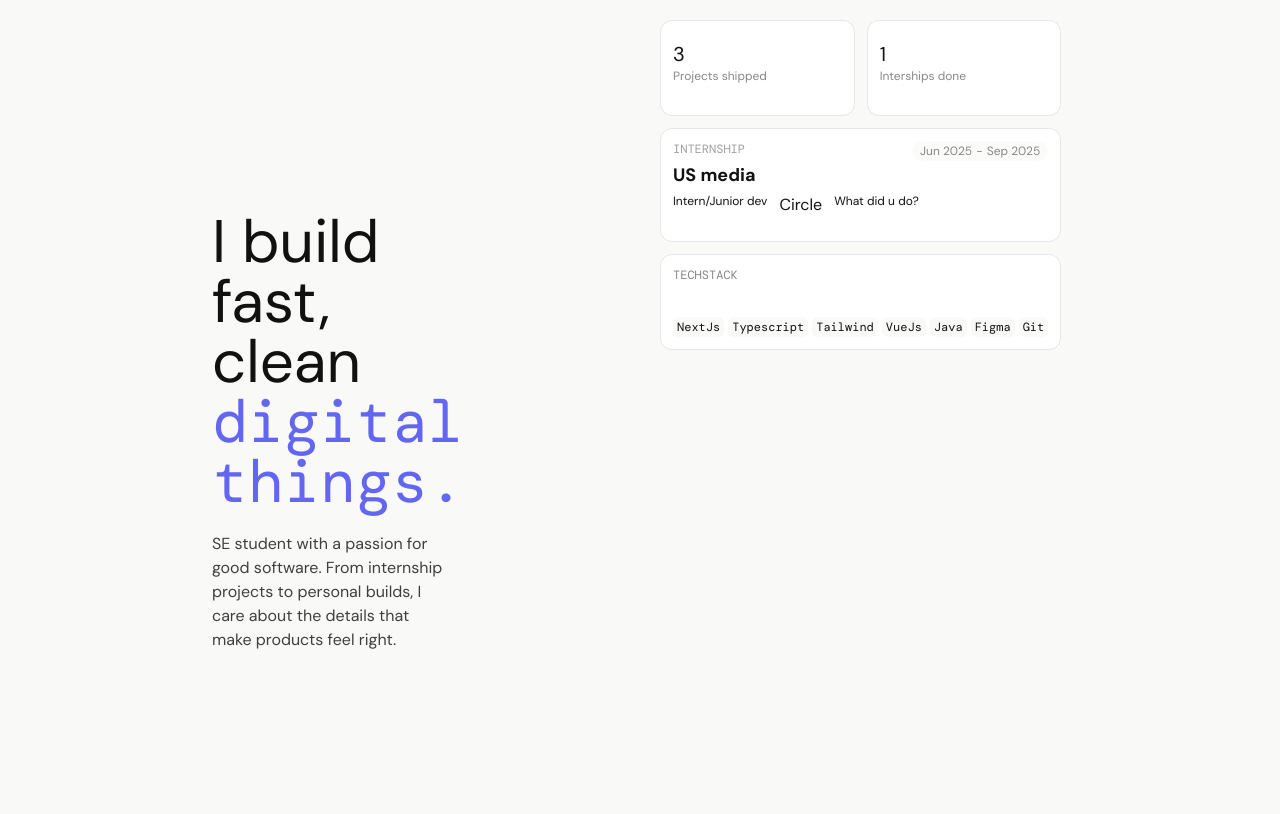
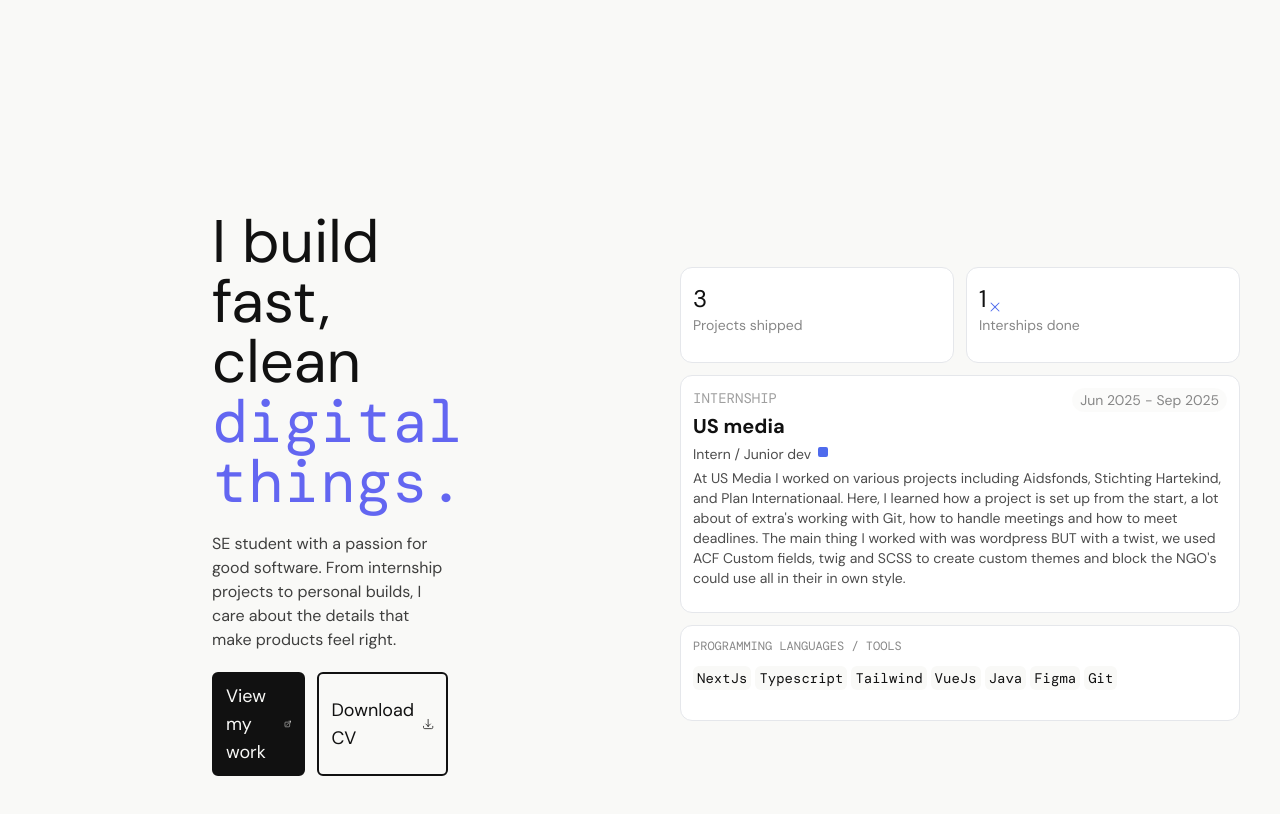
Before and after one commit to astronomx/quentin.dev, a Next.js app: page / in a window 1280 px wide. Shown: the top 814 px of the page. Built offline with nearby package versions, Linux system fonts and the light colour scheme; a web font is replaced by a local one.

Commit message:
Icons & Buttons
Icons are added at the corresponding locations and buttons under the one-liner for my CV and a link to 'View my work' where the projects are going to be located

```diff
--- a/package.json
+++ b/package.json
@@ -9,6 +9,7 @@
     "lint": "eslint"
   },
   "dependencies": {
+    "@heroicons/react": "^2.2.0",
     "motion": "^12.38.0",
     "next": "16.2.4",
     "react": "19.2.4",
--- a/src/app/components/ Herosection.tsx
+++ b/src/app/components/ Herosection.tsx
@@ -1,26 +1,58 @@
 import StatCard from "./StatCard";
+
+import { ArrowDownTrayIcon, ArrowTopRightOnSquareIcon } from "@heroicons/react/24/outline";
 
 export default function Herosection() {
     return(
-        <div className="flex flex-col md:flex-row w-full gap-5">
+        <div className="flex flex-col lg:items-center md:flex-row w-full gap-5">
             <div className="flex flex-col gap-5 w-full lg:w-1/2 xl:p-48">
                 <h2 className="text-5xl sm:text-6xl">I build fast, clean <span className="text-(--violet) font-mono">digital things.</span></h2>
                 <p className="opacity-80 text-md/4">
                     SE student with a passion for good software. From internship projects to personal builds,
                     I care about the details that make products feel right.
                 </p>
+
+                <div className="flex flex-row gap-3">
+                    <a className="flex flex-row group gap-1 items-center rounded-md px-2 md:px-3 py-1 md:py-2  bg-foreground text-background underline-none
+                        border-2 border-foreground ease-in-out transition-colors duration-300 hover:bg-background hover:text-foreground
+                        text-xs md:text-lg cursor-pointer"
+                        href="/"
+                    >
+                        View my work
+                        <ArrowTopRightOnSquareIcon className="h-4 w-4 text-background transition-colors duration-300 group-hover:text-foreground" />
+                    </a>
+
+                    <a
+                        href="/cv/quentin-resume.pdf"
+                        download
+                        className="flex group flex-row gap-1 items-center rounded-md px-2 md:px-3 py-1 md:py-2 border-2 border-foreground text-foreground
+                            ease-in-out transition-colors duration-300 hover:bg-foreground hover:text-background cursor-pointer
+                            text-xs md:text-lg"
+                    >
+                        Download CV
+                        <ArrowDownTrayIcon className="h-4 w-4 text-foreground transition-colors duration-300 group-hover:text-background" />
+                    </a>
+
+
+                </div>
             </div>
 
-            <div className="flex flex-col gap-3">
+            <div className="flex flex-col gap-3 w-full md:w-7/12 lg:p-5">
                 <div className="flex flex-col md:flex-row w-full gap-3">
                     <StatCard content="3" contentInfo="Projects shipped" icon="none" />
                     <StatCard content="1" contentInfo="Interships done" icon="X" />
                 </div>
 
-                <StatCard title="Internship" content="What did u do?" contentInfo="US media" role="Intern/Junior dev"
-                    icon="Circle" period={{ startDate: "Jun 2025", endDate: "Sep 2025" }} />
+                <StatCard title="Internship" content="
+                    At US Media I worked on various projects including Aidsfonds, Stichting Hartekind,
+                    and Plan Internationaal. Here, I learned how a project is set up from the start, a lot about of extra's working with Git, how to handle meetings
+                    and how to meet deadlines. The main thing I worked with was wordpress BUT with a twist, we used ACF Custom fields,
+                    twig and SCSS to create custom themes and block the NGO's could use all in their in own style.
+                    "
+                    contentInfo="US media" role="Intern / Junior dev"
+                    icon="Square" period={{ startDate: "Jun 2025", endDate: "Sep 2025" }} />
 
-                <StatCard title="Techstack" icon="none"
+                <StatCard title="Programming languages / Tools" icon="none"
                     items={["NextJs", "Typescript", "Tailwind", "VueJs", "Java", "Figma", "Git"]} />
             </div>
         </div>
--- a/src/app/components/StatCard.tsx
+++ b/src/app/components/StatCard.tsx
@@ -1,10 +1,12 @@
+import { XMarkIcon, PlusIcon, StopIcon } from "@heroicons/react/24/solid";
+
 type StatCardType = {
     title?: string | "none",
     content?: string,
     contentInfo?: string | "none",
     role?: string | "none",
     period?: PeriodType,
-    icon: "Plus" | "X" | "Circle" | "none",
+    icon: "Plus" | "X" | "Square" | "none",
     items?: string[]
 }
 
@@ -19,6 +21,9 @@ export default function StatCard({title, content, contentInfo, role, period, ico
     const hasContent = content || contentInfo;
     const isTitleItemsOnly = Boolean(hasTitle) && !hasContent && Boolean(items?.length);
 
+    const isIcon =
+        icon === "X" && <XMarkIcon className="h-4 w-4 text-(--slate-blue)" /> ||
+        icon === "Plus" && <PlusIcon className="h-4 w-4 text-(--slate-blue)" />
 
     return(
         <div className={`flex flex-col bg-white p-3 border border-gray-200 rounded-xl min-h-24 w-full gap-3
@@ -32,8 +37,13 @@ export default function StatCard({title, content, contentInfo, role, period, ico
 
                     { hasContent &&
                         <div className="flex flex-col">
-                            <p className="text-xl">{content}</p>
-                            <p className="text-xs opacity-50">{contentInfo}</p>
+                            <p className="text-2xl">
+                                <span className="flex flex-row">
+                                    {content}
+                                    <span className="self-end">{isIcon}</span>
+                                </span>
+                            </p>
+                            <p className="text-sm opacity-50">{contentInfo}</p>
                         </div>
                     }
                 </div>
@@ -41,9 +51,9 @@ export default function StatCard({title, content, contentInfo, role, period, ico
                 <div className="flex justify-between">
                     <div className="flex flex-col w-full">
                         <div className="flex flex-row justify-between">
-                            <p className="text-xs opacity-40 font-mono uppercase">{title}</p>
+                            <p className="text-sm opacity-40 font-mono uppercase">{title}</p>
 
-                            <div className="flex flex-row bg-background rounded-full px-2 py-0.5 text-xs opacity-50 gap-1">
+                            <div className="flex flex-row bg-background rounded-full px-2 py-0.5 text-sm opacity-50 gap-1">
                                 <p>{period?.startDate}</p>
                                 -
                                 <p>{period?.endDate}</p>
@@ -51,12 +61,14 @@ export default function StatCard({title, content, contentInfo, role, period, ico
                         </div>
 
                         <div className="flex flex-col gap-1">
-                            <p className="text-lg font-bold">{contentInfo}</p>
+                            <p className="text-xl font-bold">{contentInfo}</p>
 
-                            <div className="flex flex-row gap-3">
-                                <p className="text-xs">{role}</p>
-                                {icon}
-                                <p className="text-xs">{content}</p>
+                            <div className="flex flex-col gap-1">
+                                <span className="flex flex-row gap-1">
+                                    <p className="text-sm opacity-75">{role}</p>
+                                    <StopIcon className="h-4 w-4 text-(--slate-blue)" />
+                                </span>
+                                <p className="text-sm opacity-75">{content}</p>
                             </div>
                         </div>
                     </div>
@@ -68,7 +80,7 @@ export default function StatCard({title, content, contentInfo, role, period, ico
                     <span
                         key={item}
                         className="rounded-md py-0.5 px-1 font-mono
-                            bg-background text-xs w-fit"
+                            bg-background text-sm w-fit"
                     >
                         {item}
                     </span>
```
Also changed, not shown: 2 other files (tests, documents, lock files or other folders).
